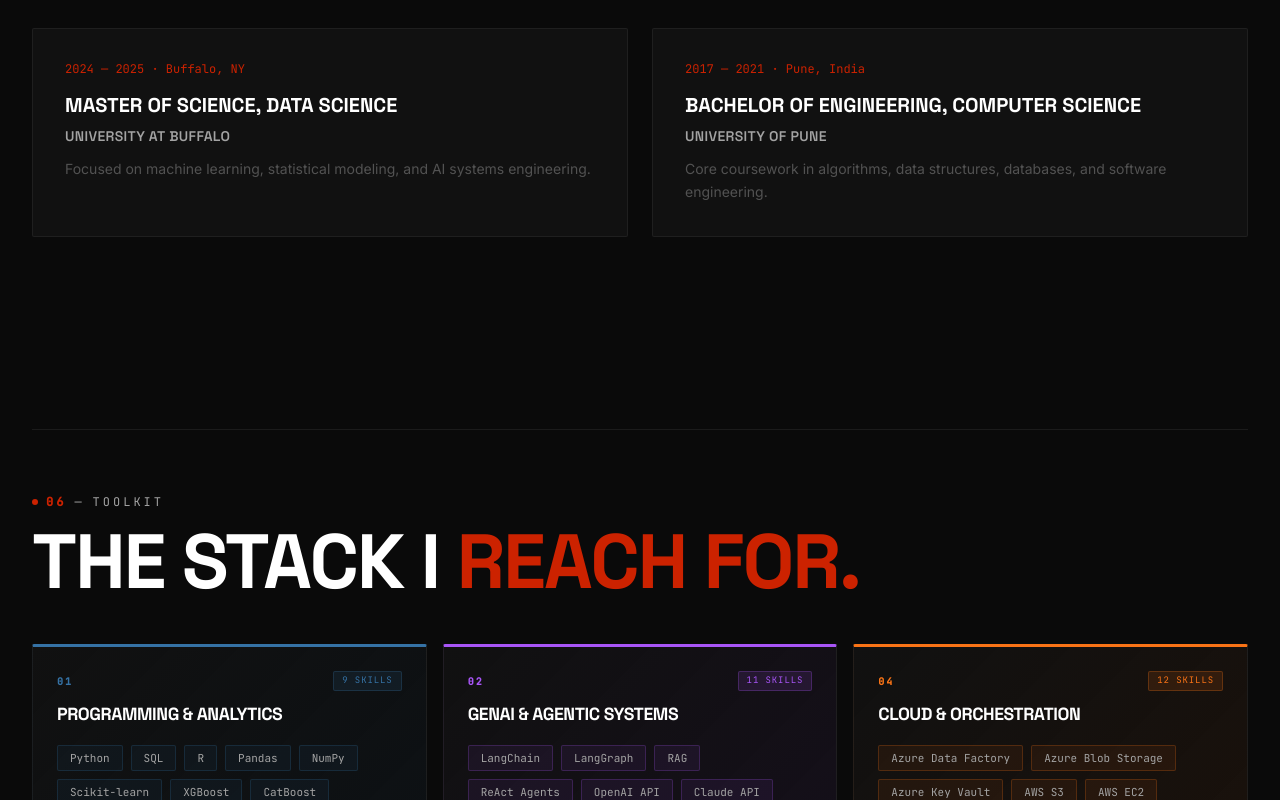
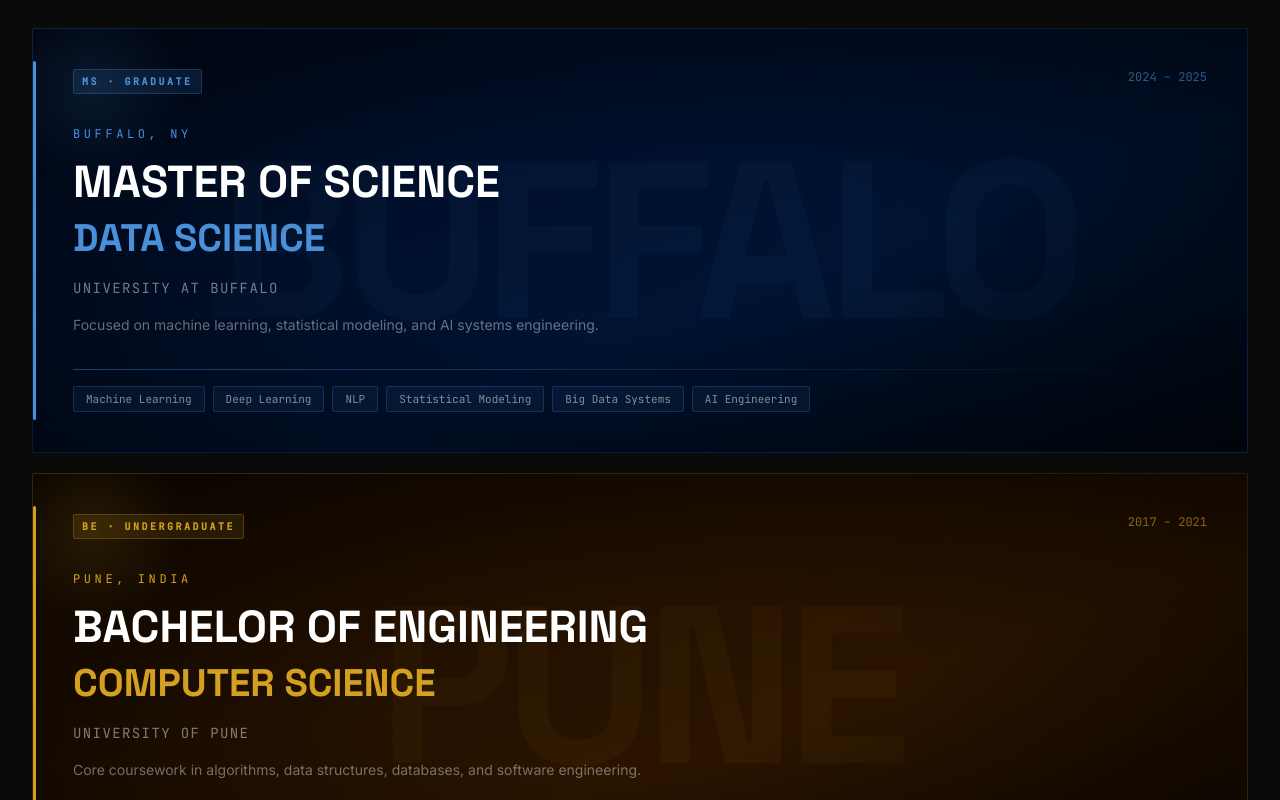
Before and after one commit to aishwaryasalvi777/AishvaryaSalvi_Portfolio, a React (Vite) app: page / in a window 1280 px wide. Shown: the part 3940-4740 px from the top of the page. Built offline with nearby package versions, Linux system fonts and the light colour scheme; no server answers.

Commit message:
Update Education.tsx

```diff
--- a/src/components/Education.tsx
+++ b/src/components/Education.tsx
@@ -1,16 +1,207 @@
 import { motion } from 'framer-motion'
 import { useInView } from 'react-intersection-observer'
-import { education } from '../data/education'
+
+const panels = [
+  {
+    abbrev: 'UB',
+    ghost: 'BUFFALO',
+    degree: 'Master of Science',
+    field: 'Data Science',
+    school: 'University at Buffalo',
+    period: '2024 – 2025',
+    location: 'Buffalo, NY',
+    description: 'Focused on machine learning, statistical modeling, and AI systems engineering.',
+    courses: ['Machine Learning', 'Deep Learning', 'NLP', 'Statistical Modeling', 'Big Data Systems', 'AI Engineering'],
+    bg: 'linear-gradient(160deg, #000a1f 0%, #001333 60%, #000814 100%)',
+    accent: '#4a90d9',
+    accentRgb: '74,144,217',
+  },
+  {
+    abbrev: 'PUNE',
+    ghost: 'PUNE',
+    degree: 'Bachelor of Engineering',
+    field: 'Computer Science',
+    school: 'University of Pune',
+    period: '2017 – 2021',
+    location: 'Pune, India',
+    description: 'Core coursework in algorithms, data structures, databases, and software engineering.',
+    courses: ['Algorithms & DS', 'DBMS', 'Operating Systems', 'Computer Networks', 'Software Engineering', 'OOP'],
+    bg: 'linear-gradient(160deg, #140900 0%, #2a1400 60%, #100700 100%)',
+    accent: '#d4a020',
+    accentRgb: '212,160,32',
+  },
+]
+
+function Panel({ panel, index }: { panel: typeof panels[number]; index: number }) {
+  const { ref, inView } = useInView({ threshold: 0.15, triggerOnce: true })
+
+  return (
+    <motion.div
+      ref={ref}
+      initial={{ opacity: 0, y: 40 }}
+      animate={inView ? { opacity: 1, y: 0 } : {}}
+      transition={{ duration: 0.7, delay: index * 0.15, ease: [0.25, 1, 0.5, 1] }}
+      className="relative overflow-hidden rounded-sm"
+      style={{ background: panel.bg, border: `1px solid rgba(${panel.accentRgb},0.12)`, minHeight: 340 }}
+      whileHover={{ borderColor: `rgba(${panel.accentRgb},0.3)` }}
+    >
+      {/* Ghost university name watermark */}
+      <div
+        className="absolute inset-0 flex items-center justify-center select-none pointer-events-none overflow-hidden"
+        aria-hidden
+      >
+        <span
+          className="font-display font-black text-center leading-none"
+          style={{
+            fontSize: 'clamp(6rem, 18vw, 14rem)',
+            color: panel.accent,
+            opacity: 0.04,
+            letterSpacing: '-0.04em',
+            whiteSpace: 'nowrap',
+          }}
+        >
+          {panel.ghost}
+        </span>
+      </div>
+
+      {/* Subtle gradient overlay — darkens edges */}
+      <div
+        className="absolute inset-0 pointer-events-none"
+        style={{ background: 'radial-gradient(ellipse at center, transparent 30%, rgba(0,0,0,0.55) 100%)' }}
+      />
+
+      {/* Accent glow — top left corner */}
+      <div
+        className="absolute -top-10 -left-10 w-48 h-48 rounded-full pointer-events-none"
+        style={{ background: `radial-gradient(circle, rgba(${panel.accentRgb},0.12), transparent 70%)` }}
+      />
+
+      {/* Left accent bar */}
+      <motion.div
+        className="absolute left-0 top-8 bottom-8 w-[3px] rounded-full"
+        style={{ background: panel.accent, originY: 0 }}
+        initial={{ scaleY: 0 }}
+        animate={inView ? { scaleY: 1 } : {}}
+        transition={{ duration: 0.7, delay: index * 0.15 + 0.3, ease: 'easeOut' }}
+      />
+
+      {/* Main content */}
+      <div className="relative z-10 p-10 flex flex-col h-full" style={{ minHeight: 340 }}>
+        {/* Top row */}
+        <div className="flex items-start justify-between mb-auto">
+          <div className="flex items-center gap-3">
+            <span
+              className="font-mono text-[10px] tracking-[0.25em] uppercase font-bold px-2 py-1 rounded-sm"
+              style={{ background: `rgba(${panel.accentRgb},0.12)`, color: panel.accent, border: `1px solid rgba(${panel.accentRgb},0.25)` }}
+            >
+              {index === 0 ? 'MS · GRADUATE' : 'BE · UNDERGRADUATE'}
+            </span>
+          </div>
+          <span className="font-mono text-xs" style={{ color: panel.accent, opacity: 0.6 }}>
+            {panel.period}
+          </span>
+        </div>
+
+        {/* Center — degree info */}
+        <div className="py-8">
+          <motion.p
+            className="font-mono text-xs uppercase tracking-[0.3em] mb-3"
+            style={{ color: panel.accent }}
+            initial={{ opacity: 0, x: -10 }}
+            animate={inView ? { opacity: 1, x: 0 } : {}}
+            transition={{ delay: index * 0.15 + 0.2 }}
+          >
+            {panel.location}
+          </motion.p>
+
+          <motion.h3
+            className="font-display font-black text-white leading-tight mb-1"
+            style={{ fontSize: 'clamp(1.6rem, 3.5vw, 2.8rem)' }}
+            initial={{ opacity: 0, y: 15 }}
+            animate={inView ? { opacity: 1, y: 0 } : {}}
+            transition={{ delay: index * 0.15 + 0.25 }}
+          >
+            {panel.degree.toUpperCase()}
+          </motion.h3>
+
+          <motion.h4
+            className="font-display font-black leading-tight mb-4"
+            style={{ fontSize: 'clamp(1.4rem, 3vw, 2.4rem)', color: panel.accent }}
+            initial={{ opacity: 0, y: 15 }}
+            animate={inView ? { opacity: 1, y: 0 } : {}}
+            transition={{ delay: index * 0.15 + 0.32 }}
+          >
+            {panel.field.toUpperCase()}
+          </motion.h4>
+
+          <motion.p
+            className="font-mono text-sm uppercase tracking-widest mb-4"
+            style={{ color: 'rgba(255,255,255,0.45)' }}
+            initial={{ opacity: 0 }}
+            animate={inView ? { opacity: 1 } : {}}
+            transition={{ delay: index * 0.15 + 0.38 }}
+          >
+            {panel.school}
+          </motion.p>
+
+          <motion.p
+            className="text-sm leading-relaxed max-w-xl"
+            style={{ color: 'rgba(255,255,255,0.4)' }}
+            initial={{ opacity: 0 }}
+            animate={inView ? { opacity: 1 } : {}}
+            transition={{ delay: index * 0.15 + 0.44 }}
+          >
+            {panel.description}
+          </motion.p>
+        </div>
+
+        {/* Bottom — course tags strip */}
+        <div>
+          <div
+            className="w-full h-px mb-4"
+            style={{ background: `linear-gradient(to right, rgba(${panel.accentRgb},0.4), transparent)` }}
+          />
+          <div className="flex flex-wrap gap-2">
+            {panel.courses.map((course, ci) => (
+              <motion.span
+                key={course}
+                initial={{ opacity: 0, y: 8 }}
+                animate={inView ? { opacity: 1, y: 0 } : {}}
+                transition={{ delay: index * 0.15 + 0.5 + ci * 0.05 }}
+                className="font-mono text-[11px] px-3 py-1 rounded-sm cursor-default transition-all duration-150"
+                style={{
+                  border: `1px solid rgba(${panel.accentRgb},0.22)`,
+                  background: `rgba(${panel.accentRgb},0.07)`,
+                  color: 'rgba(255,255,255,0.5)',
+                }}
+                whileHover={{ color: '#fff', borderColor: panel.accent, backgroundColor: `rgba(${panel.accentRgb},0.15)` }}
+              >
+                {course}
+              </motion.span>
+            ))}
+          </div>
+        </div>
+      </div>
+    </motion.div>
+  )
+}
 
 export default function Education() {
-  const { ref, inView } = useInView({ threshold: 0.15, triggerOnce: true })
+  const { ref, inView } = useInView({ threshold: 0.1, triggerOnce: true })
 
   return (
     <section id="education" className="py-24 px-8 max-w-[1400px] mx-auto" ref={ref}>
       <div className="divider mb-16" />
 
-      <motion.div initial={{ opacity: 0 }} animate={inView ? { opacity: 1 } : {}} className="section-label mb-4">
-        <span className="dot" /><span className="num">05</span><span>—</span><span>EDUCATION</span>
+      <motion.div
+        initial={{ opacity: 0 }}
+        animate={inView ? { opacity: 1 } : {}}
+        className="section-label mb-4"
+      >
+        <span className="dot" />
+        <span className="num">05</span>
+        <span>—</span>
+        <span>EDUCATION</span>
       </motion.div>
 
       <motion.h2
@@ -22,29 +213,9 @@
         WHERE THE <span className="accent-word">MATH</span> GOT BUILT.
       </motion.h2>
 
-      <div className="grid md:grid-cols-2 gap-6">
-        {education.map((item, i) => (
-          <motion.div
-            key={item.id}
-            initial={{ opacity: 0, y: 25 }}
-            animate={inView ? { opacity: 1, y: 0 } : {}}
-            transition={{ duration: 0.5, delay: 0.2 + i * 0.15 }}
-            className="p-8 rounded-sm"
-            style={{ background: '#111', border: '1px solid rgba(255,255,255,0.06)' }}
-          >
-            <div className="font-mono text-xs mb-4" style={{ color: '#cc2200' }}>
-              {item.id === 1 ? '2024 — 2025' : '2017 — 2021'} · {item.location}
-            </div>
-            <h3 className="font-display font-black text-white text-xl uppercase leading-tight mb-2">
-              {item.degree.toUpperCase()}, {item.field.toUpperCase()}
-            </h3>
-            <p className="font-display font-semibold text-[#a3a3a3] text-sm mb-3 uppercase tracking-wide">
-              {item.school}
-            </p>
-            {item.description && (
-              <p className="text-[#525252] text-sm leading-relaxed">{item.description}</p>
-            )}
-          </motion.div>
+      <div className="flex flex-col gap-5">
+        {panels.map((panel, i) => (
+          <Panel key={panel.abbrev} panel={panel} index={i} />
         ))}
       </div>
     </section>
```
